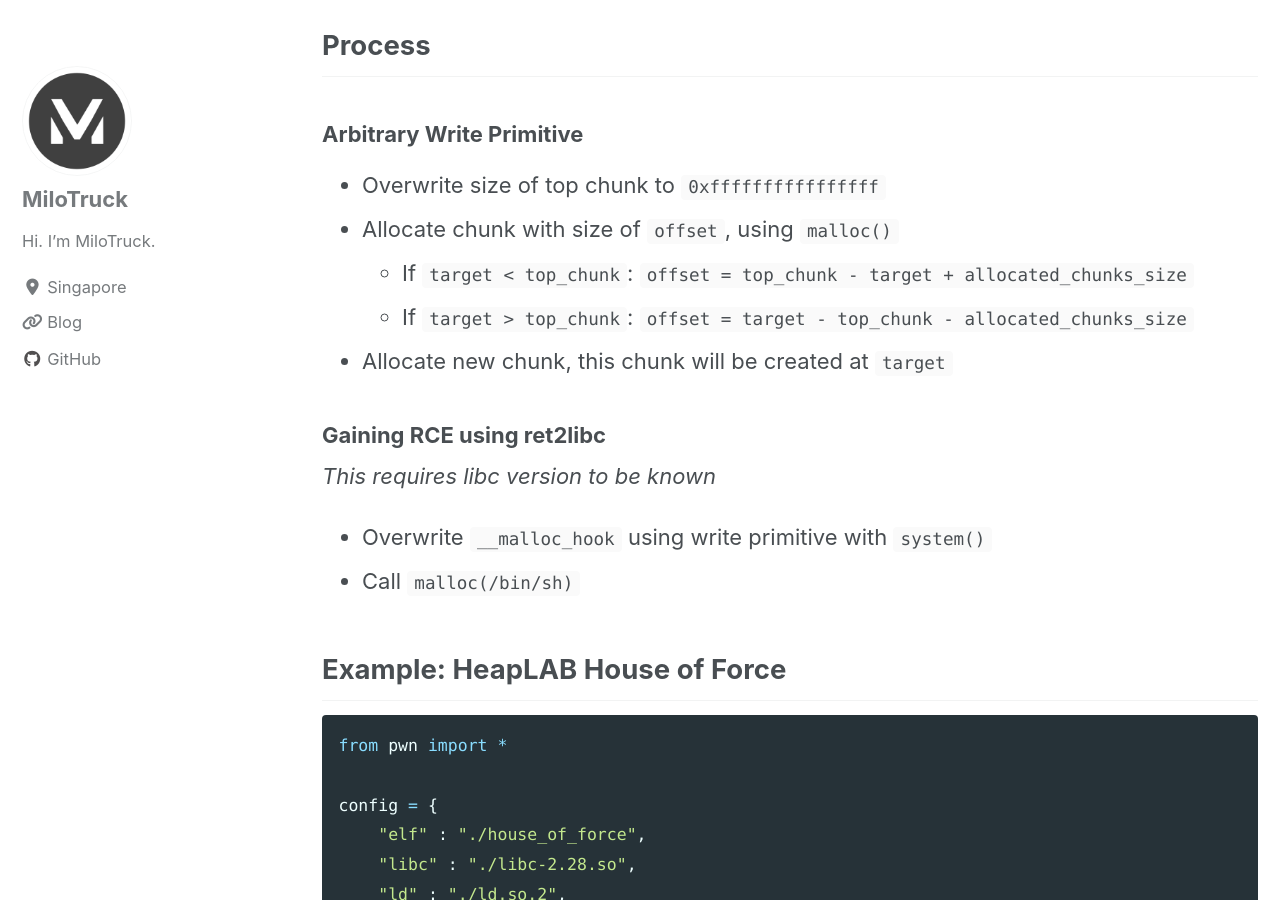
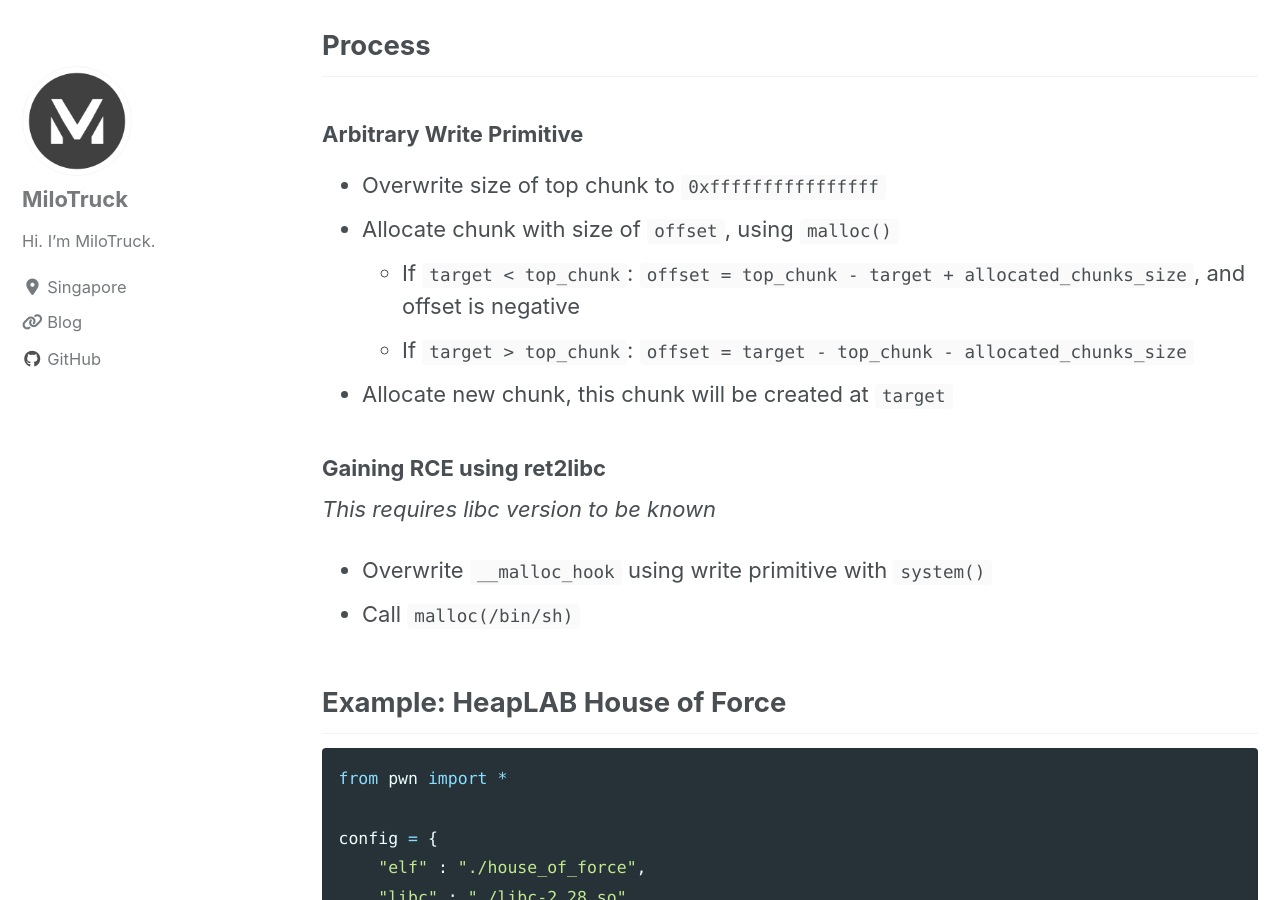
Before and after one commit to MiloTruck/milotruck.github.io, a Jekyll site: the page built from _posts/Notes/Binary Exploitation/2020-12-17-House of Force.md, in a window 1280 px wide and 900 px high, scrolled down 428 px. Built offline with Jekyll 4.4.1, drawn with Linux system fonts in a browser that asks for light colours; cached includes are drawn as plain includes; nearby versions of some CDN libraries.

Commit message:
Edited house of force

```diff
--- a/_posts/Notes/Binary Exploitation/2020-12-17-House of Force.md
+++ b/_posts/Notes/Binary Exploitation/2020-12-17-House of Force.md
@@ -14,7 +14,7 @@ classes: wide
 ### Arbitrary Write Primitive
 * Overwrite size of top chunk to `0xffffffffffffffff`
 * Allocate chunk with size of `offset`, using `malloc()`
-    * If `target < top_chunk`: `offset = top_chunk - target + allocated_chunks_size`
+    * If `target < top_chunk`: `offset = top_chunk - target + allocated_chunks_size`, and offset is negative
     * If `target > top_chunk`: `offset = target - top_chunk - allocated_chunks_size`
 * Allocate new chunk, this chunk will be created at `target`
 
```
